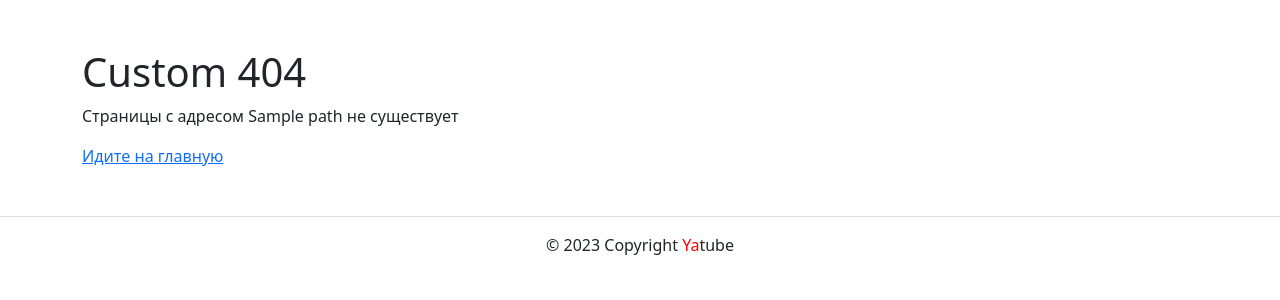
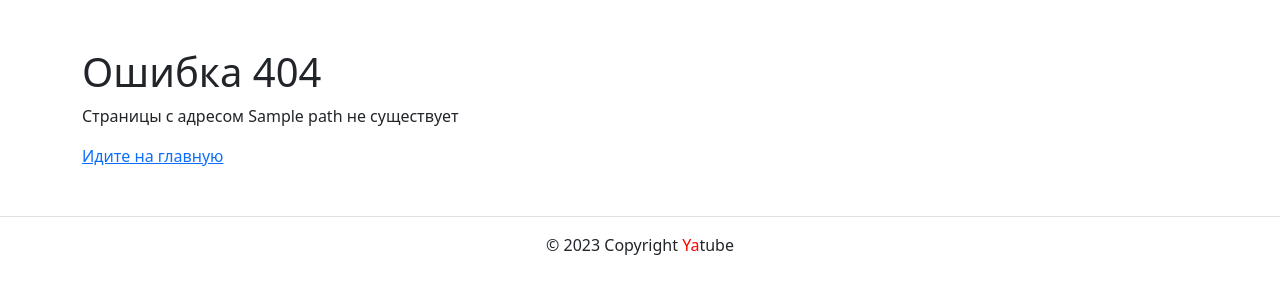
Before and after one commit to ddr533/Yatube_project, a Django app: template yatube/templates/core/404.html in a window 1280 px wide. Shown: the part 56-356 px from the top of the page. Run offline with Django 3.2, Linux system fonts and the light colour scheme; the template is opened without the code that fills it: most values are stand-ins (such as "Sample title", 1, 10 or a date in 2020); some libraries are stand-ins or nearby versions.

Commit message:
Change title and paragraphe

```diff
--- a/yatube/templates/core/404.html
+++ b/yatube/templates/core/404.html
@@ -1,9 +1,9 @@
 {% extends "base.html" %}
 
-{% block title %}Custom 404{% endblock %}
+{% block title %}Ошибка 404{% endblock %}
 
 {% block content %}
-  <h1>Custom 404</h1>
+  <h1>Ошибка 404</h1>
   <p>Страницы с адресом {{ path }} не существует</p>
   <a href="{% url 'posts:main' %}">Идите на главную</a>
 {% endblock %}
```
